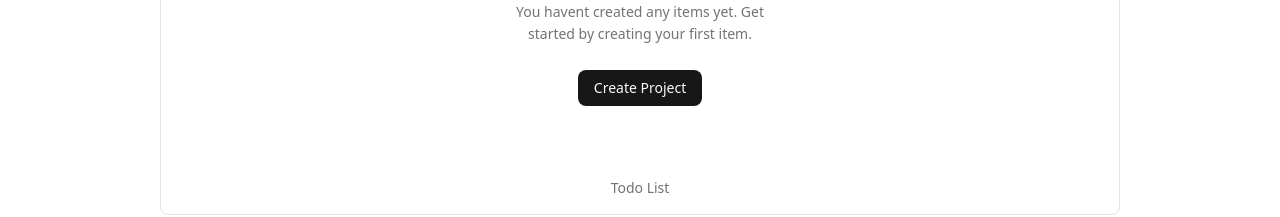
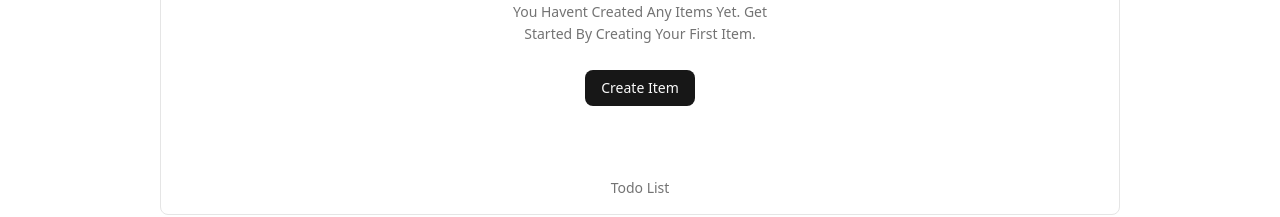
Before and after one commit to BabakAlikahi/savyTech-task, a React (Vite) app: page / in a window 1280 px wide. Shown: the part 426-643 px from the top of the page. Built offline with nearby package versions, Linux system fonts and the light colour scheme.

Commit message:
change text in empty-todo

```diff
--- a/src/features/todo/components/empty-todo.tsx
+++ b/src/features/todo/components/empty-todo.tsx
@@ -17,7 +17,7 @@ function EmptyTodo({ onAction }: Props) {
         <EmptyDescription>You havent created any items yet. Get started by creating your first item.</EmptyDescription>
       </EmptyHeader>
       <EmptyContent>
-        <Button onClick={onAction}>Create Project</Button>
+        <Button onClick={onAction}>Create Item</Button>
       </EmptyContent>
     </Empty>
   );
--- a/src/index.css
+++ b/src/index.css
@@ -115,6 +115,6 @@
     @apply border-border outline-ring/50;
   }
   body {
-    @apply bg-background text-foreground;
+    @apply bg-background text-foreground capitalize;
   }
 }
```
